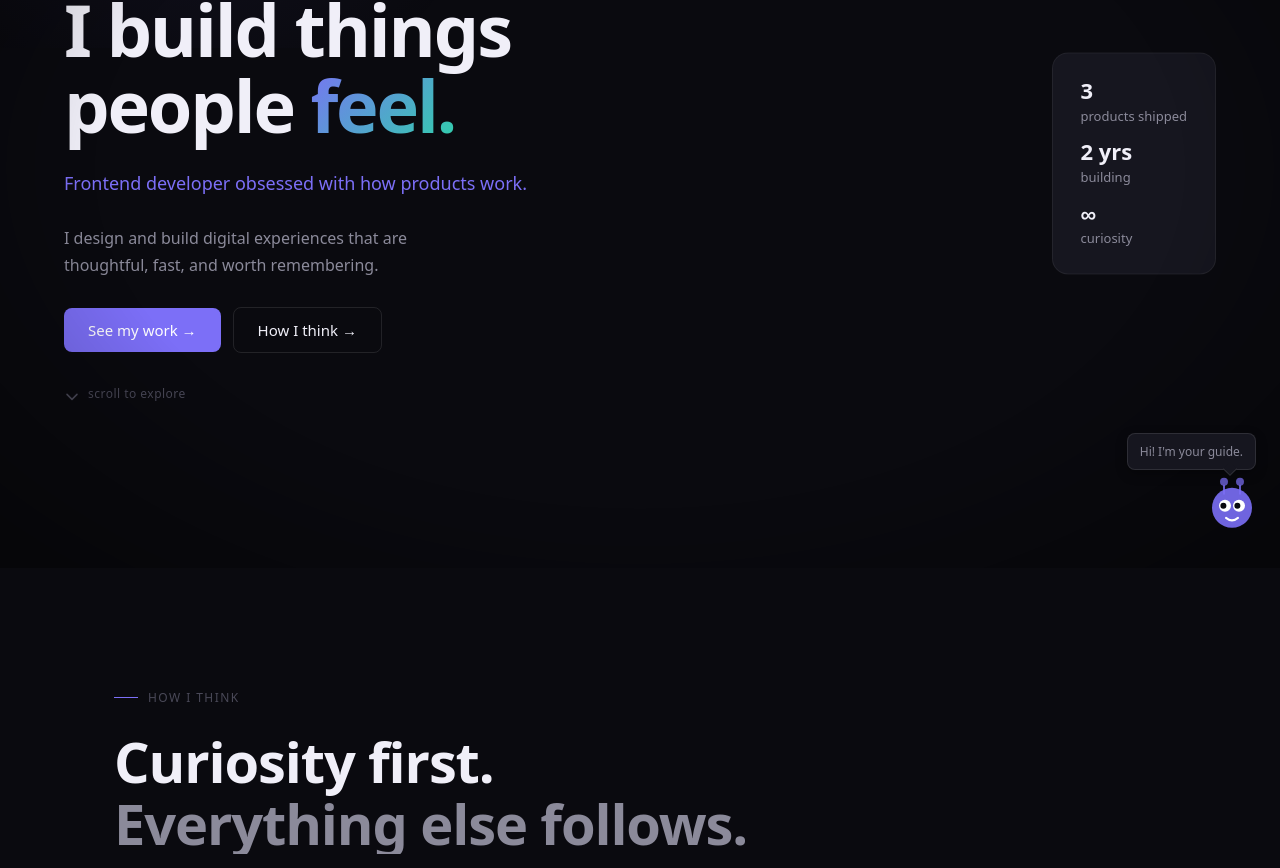
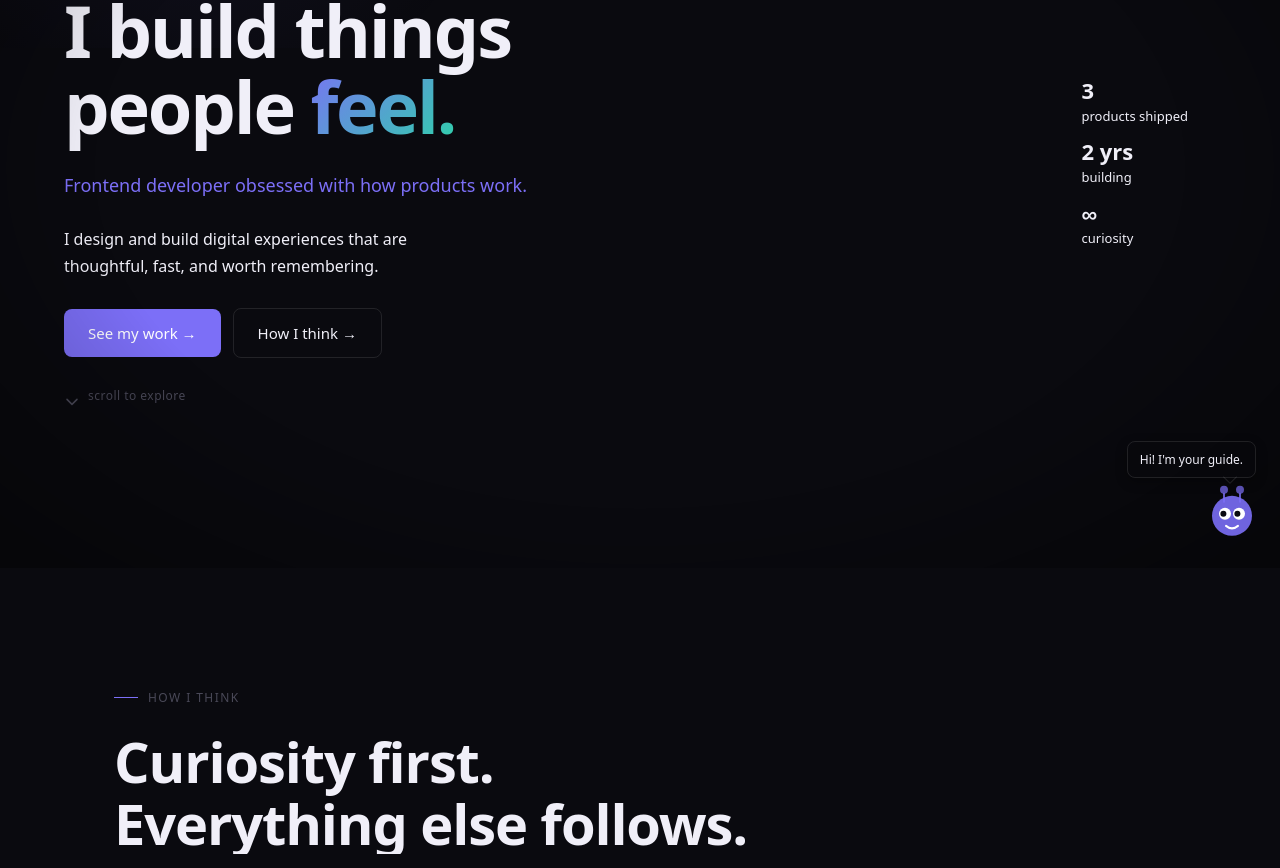
Before and after one commit to harshikagahlot/pm-portfolio, a React (Vite) app: page / in a window 1280 px wide. Shown: the part 232-1100 px from the top of the page. Built offline with nearby package versions, Linux system fonts and the light colour scheme; a web font is replaced by a local one.

Commit message:
fix: restore Tailwind import to fix font loading, add preflight heading override

```diff
--- a/src/index.css
+++ b/src/index.css
@@ -1,11 +1,12 @@
 /* ============================================================
    GLOBAL STYLES — PM Portfolio
-   Pure CSS — no Tailwind import needed (all styles are inline).
-   Design tokens are defined as native CSS custom properties.
+   Tailwind v4 uses CSS-first config — @tailwindcss/vite plugin active.
    ============================================================ */
 
+@import "tailwindcss";
+
 /* ── Design Tokens ─────────────────────────────────────────── */
-:root {
+@theme {
   /* Colors */
   --color-bg-primary: #0a0a0f;
   --color-bg-secondary: #111118;
@@ -58,6 +59,15 @@ body {
   line-height: 1.6;
   min-height: 100vh;
   overflow-x: hidden;
+}
+
+/* ── Override Tailwind v4 preflight heading reset ───────────── */
+@layer base {
+  h1, h2, h3, h4, h5, h6 {
+    font-size: revert;
+    font-weight: revert;
+    line-height: revert;
+  }
 }
 
 /* ── Hero Background Gradient Animation ───────────────────── */
```
